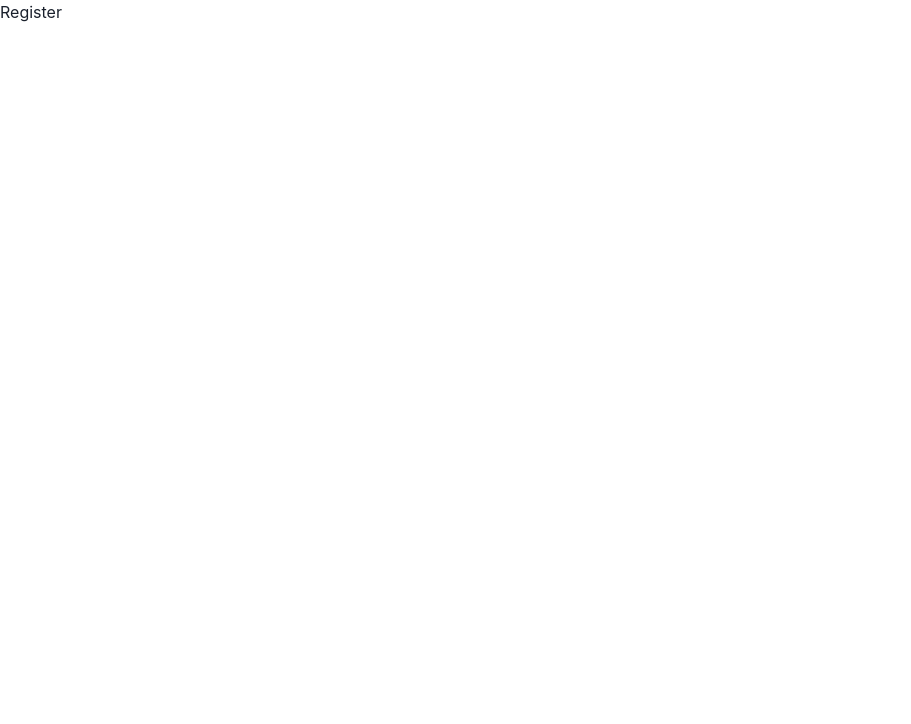
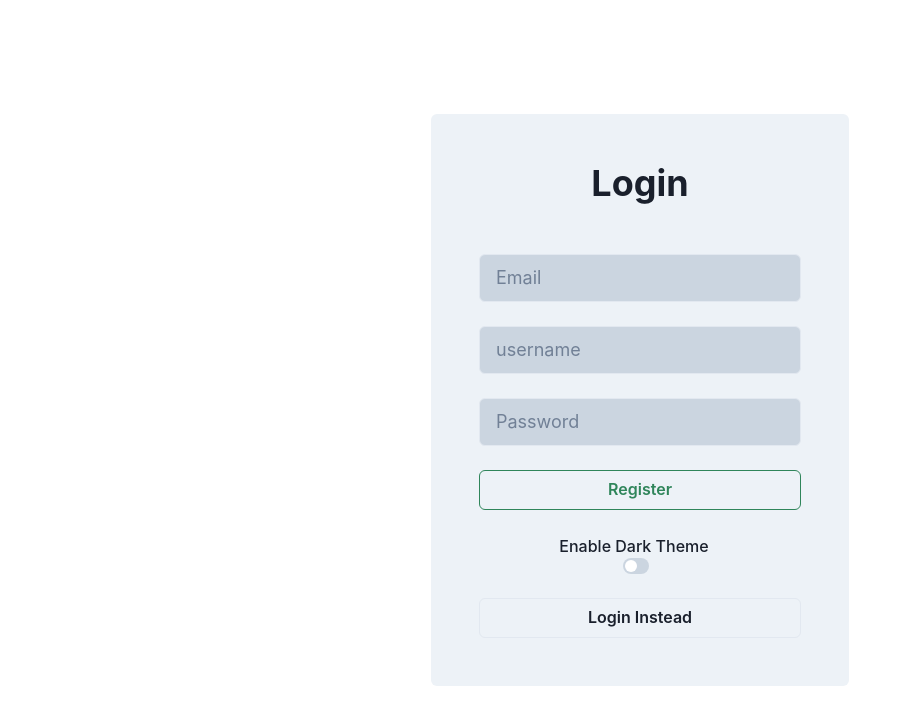
Before and after one commit to towsifali/TodoList, a React (Create React App) app in the folder frontend/: page /register in a window 1280 px wide. Shown: the top 724 px of the page, without its empty margins (0-911 px from the left). Built offline with nearby package versions, Linux system fonts and the light colour scheme.

Commit message:
Login and Register Styling complete

```diff
--- a/frontend/src/App.js
+++ b/frontend/src/App.js
@@ -1,12 +1,13 @@
 import { BrowserRouter as Router, Routes, Route, Navigate} from 'react-router-dom'
 import { Login } from "./components/Auth/Login"
+import { Register } from "./components/Auth/Register"
 
 function App() {
   return (
     <Router>
       <Routes>
         <Route path="/login" element={<Login />}/>
-        <Route path="/register" element={<h1>Register</h1>}/>
+        <Route path="/register" element={<Register/>}/>
       </Routes>
     </Router>
   );
--- a/frontend/src/components/Auth/Register.jsx
+++ b/frontend/src/components/Auth/Register.jsx
@@ -1,7 +1,116 @@
 import React from 'react'
+import {Button, Flex, FormControl, FormErrorMessage, Heading, Input, useColorModeValue} from '@chakra-ui/react'
+import {useForm} from 'react-hook-form'
+import { useNavigate } from 'react-router-dom'
+import { ThemeToggler } from '../Theme/ThemeToggler'
 
 export const Register = () => {
+    const {
+        handleSubmit,
+        register,
+        formState: {errors, isSubmitting}
+    } = useForm();
+
+    const navigate = useNavigate();
+    const onSubmit = (values) =>{
+        console.log(values)
+    }
   return (
-    <div>Register</div>
-  )
-}
+    <Flex height="100vh" alignItems="center" justifyContent="center">
+      <Flex
+        direction="column"
+        alignItems="center"
+        background={useColorModeValue("gray.100", "gray.700")}
+        p={12}
+        rounded={6}
+      >
+        <Heading mb={6}>Login</Heading>
+        <form onSubmit={handleSubmit(onSubmit)}>
+          <FormControl isInvalid={errors.email}>
+            <Input
+              placeholder="Email"
+              background={useColorModeValue("gray.300", "gray.600")}
+              type="email"
+              size="lg"
+              mt={6}
+              {...register("email", {
+                required: "This is required field",
+              })}
+            />
+            <FormErrorMessage>
+              {errors.email && errors.email.message}
+            </FormErrorMessage>
+          </FormControl>
+          <FormControl isInvalid={errors.username}>
+            <Input
+              placeholder="username"
+              background={useColorModeValue("gray.300", "gray.600")}
+              type="username"
+              size="lg"
+              mt={6}
+              {...register("username", {
+                required: "This is required field",
+                minLength: {
+                    value: 5,
+                    message: "Username must be at least 5 characters",
+                },
+                maxLength: {
+                    value: 24,
+                    message: "Username must be at most 24 characters",
+                }
+              })}
+            />
+            <FormErrorMessage>
+              {errors.username && errors.username.message}
+            </FormErrorMessage>
+          </FormControl>
+          <FormControl isInvalid={errors.password}>
+            <Input
+              placeholder="Password"
+              background={useColorModeValue("gray.300", "gray.600")}
+              type="password"
+              size="lg"
+              mt={6}
+              {...register("password", {
+                required: "This is required field",
+                minLength: {
+                    value: 5,
+                    message: "Password must be at least 5 characters",
+                },
+                maxLength: {
+                    value: 24,
+                    message: "Password must be at most 24 characters",
+                },
+              })}
+            />
+            <FormErrorMessage>
+              {errors.password && errors.password.message}
+            </FormErrorMessage>
+          </FormControl>
+          <Button
+            isLoading={isSubmitting}
+            loadingText="Logging in..."
+            width="100%"
+            colorScheme="green"
+            variant="outline"
+            mt={6}
+            mb={6}
+            type="submit"
+          >
+            Register
+          </Button>
+        </form>
+        <ThemeToggler showLabel={true} />
+        <Button
+          onClick={() => navigate("/login", { replace: true })}
+          width="100%"
+          colorScheme="gray"
+          variant="outline"
+          mt={6}
+        >
+          Login Instead
+        </Button>
+      </Flex>
+    </Flex>
+  );
+};
```
